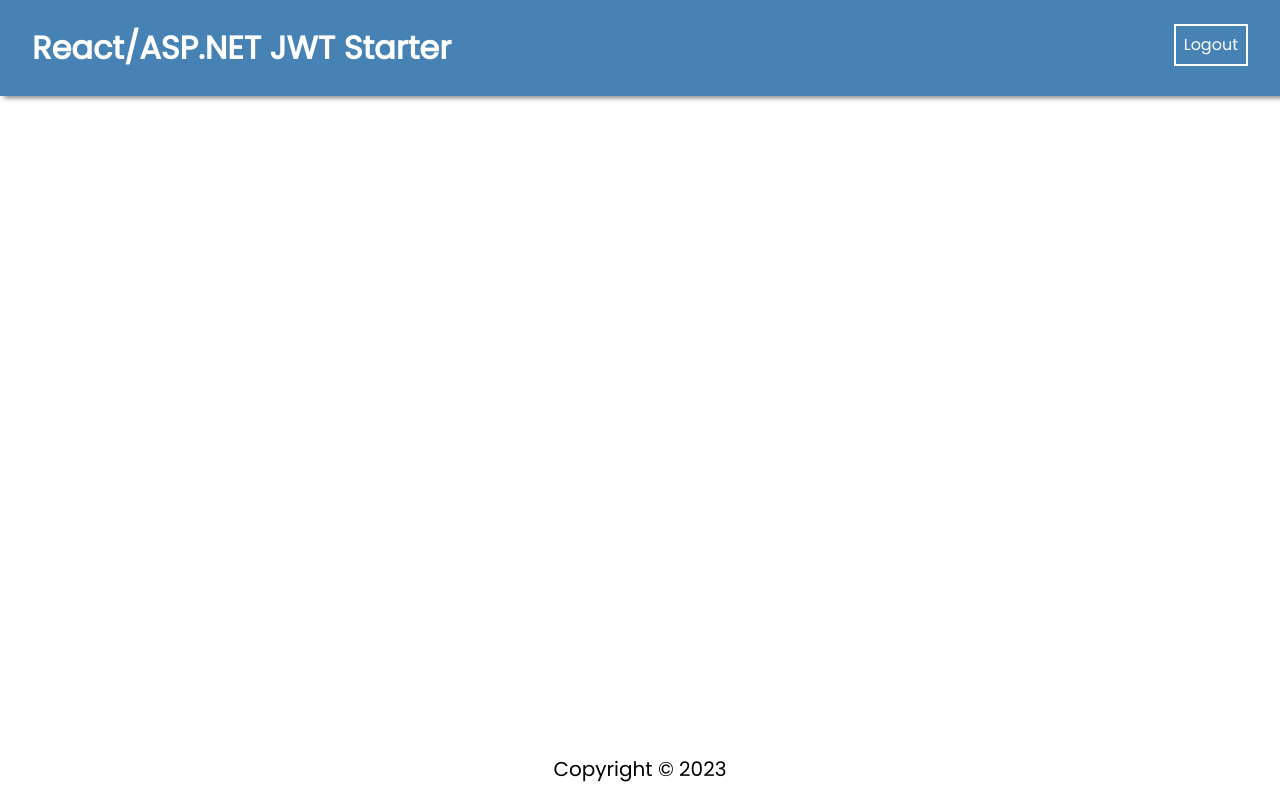
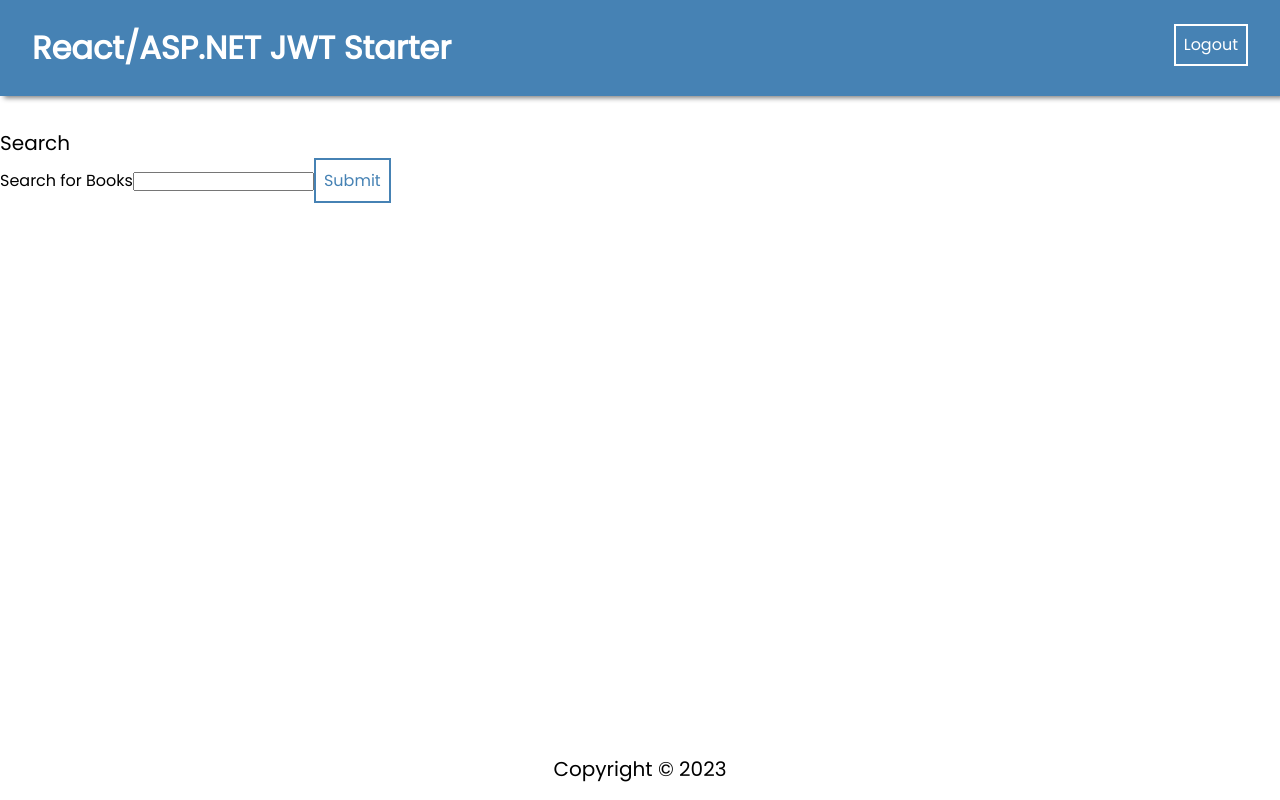
Before and after one commit to andreacalderon0493/FrontendReactRepo, a React (Create React App) app: page /search in a window 1280 px wide. Built offline with nearby package versions, Linux system fonts and the light colour scheme; sample sign-in values are in the browser's storage.

Commit message:
added SearchBar and SearchPage components and rendered

```diff
--- a/public/index.html
+++ b/public/index.html
@@ -24,7 +24,7 @@
       work correctly both with client-side routing and a non-root public URL.
       Learn how to configure a non-root public URL by running `npm run build`.
     -->
-    <title>React App</title>
+    <title>Book Nook</title>
   </head>
   <body>
     <noscript>You need to enable JavaScript to run this app.</noscript>
--- a/src/App.js
+++ b/src/App.js
@@ -6,6 +6,7 @@ import "./App.css";
 import HomePage from "./pages/HomePage/HomePage";
 import LoginPage from "./pages/LoginPage/LoginPage";
 import RegisterPage from "./pages/RegisterPage/RegisterPage";
+import SearchPage from "./pages/SearchPage/SearchPage";
 
 // Component Imports
 import Navbar from "./components/NavBar/NavBar";
@@ -27,6 +28,14 @@ function App() {
             </PrivateRoute>
           }
         />
+        <Route
+          path="/search"
+          element={
+            <PrivateRoute>
+              <SearchPage />
+            </PrivateRoute>
+          }
+        />
         <Route path="/register" element={<RegisterPage />} />
         <Route path="/login" element={<LoginPage />} />
       </Routes>
--- /dev/null
+++ b/src/components/SearchBar/SearchBar.jsx
@@ -0,0 +1,30 @@
+import axios from "axios";
+import React, { useState, useEffect } from "react";
+
+const SearchBar = () => {
+  const [search, setSearch] = useState("");
+
+  const fetchSearch = async (e) => {
+    e.preventDefault();
+    try {
+      const response = await axios.get(
+        `https://www.googleapis.com/books/v1/volumes?q=${search}`
+      );
+      console.log("Google Api Data:", response);
+    } catch (error) {
+      console.warn("Error in fetching Google data in SearchBar :", error);
+    }
+  };
+
+  return (
+    <form onSubmit={fetchSearch}>
+      <div>
+        <label>Search for Books</label>
+        <input value={search} onChange={(e) => setSearch(e.target.value)} />
+        <button type="submit">Submit</button>
+      </div>
+    </form>
+  );
+};
+
+export default SearchBar;
--- /dev/null
+++ b/src/pages/SearchPage/SearchPage.jsx
@@ -0,0 +1,20 @@
+import React, { useEffect, useState } from "react";
+import axios from "axios";
+import SearchBar from "../../components/SearchBar/SearchBar";
+
+const SearchPage = (prop) => {
+  const [resultList, setResultList] = useState([]);
+
+  async function Search() {
+    console.log("");
+  }
+
+  return (
+    <div>
+      <p>Search</p>
+      <SearchBar />
+    </div>
+  );
+};
+
+export default SearchPage;
```
